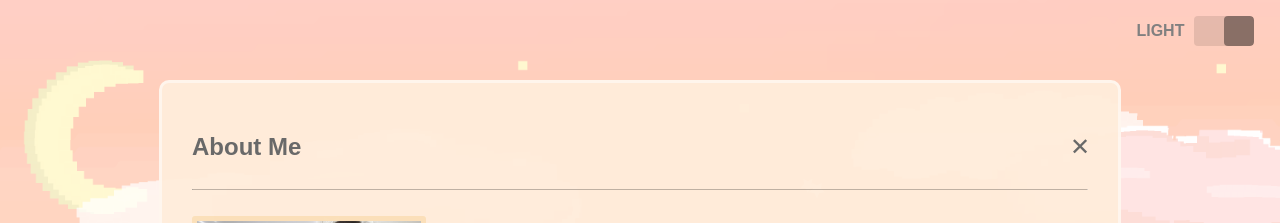
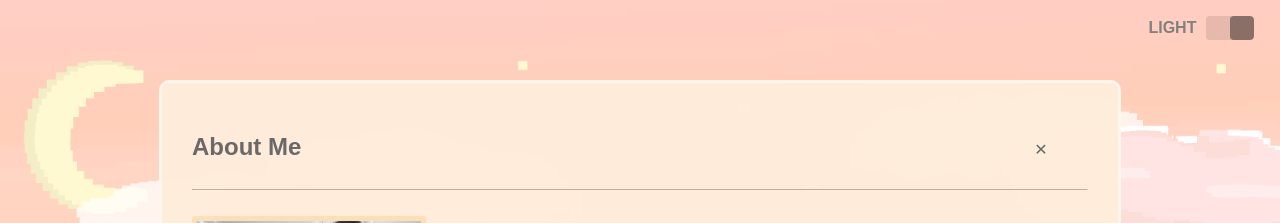
Before and after one commit to jaskwong/Personal_Site, a React (Create React App) app: page / in a window 1280 px wide. Both pictures are taken after a click on the button "ABOUT ME". Shown: the top 223 px of the page. Built offline with nearby package versions, Linux system fonts and the light colour scheme.

Commit message:
reactive toggle

```diff
--- a/src/CustomModal.js
+++ b/src/CustomModal.js
@@ -33,8 +33,8 @@ function CustomModal(props) {
             <button className={"modal-button"} onClick={handleShow}> {props.data.title} </button>
             <div className={'custom-modal ' + (show? "show-modal" : "hide-modal")}>
                 <div>
-                    <h2 style={{display: "inline-block", width: "98%"}}> {props.data.title} </h2>
-                    <div style={{display: "inline-block", width: "2%", cursor: "pointer", fontSize: "1.5em"}}
+                    <h2 style={{display: "inline-block", width: "94%"}}> {props.data.title} </h2>
+                    <div style={{display: "inline-block", width: "2%", cursor: "pointer"}}
                          onClick={handleClose} className={"close-button"}> ✕
                     </div>
                 </div>
--- a/src/stylesheets/Toggle.css
+++ b/src/stylesheets/Toggle.css
@@ -11,8 +11,8 @@
 .toggle {
     display: inline-block;
     cursor: pointer;
-    height: 30px;
-    width: 60px;
+    height: max(1vw, 3vh);
+    width: max(2vw, 6vh);
     background-color: rgba(0, 0, 0, 0.1);
     border-radius: 4px;
     text-align: left;
```
